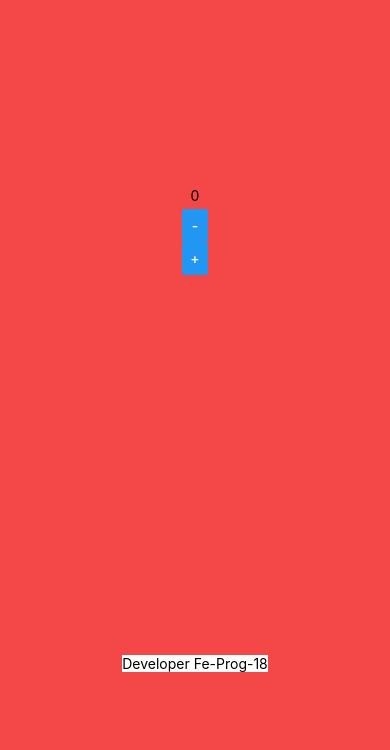
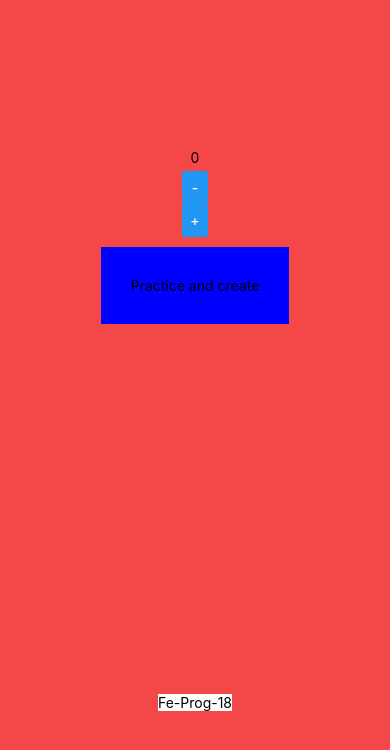
Before and after one commit to felipe-programador-18/reactnative, a React Native app in the folder my-app/: screen / in a window 390 px wide. Shown: the top 750 px of the page. Built offline with nearby package versions, Linux system fonts and the light colour scheme.

Commit message:
c13- adding new View div

```diff
--- a/my-app/App.js
+++ b/my-app/App.js
@@ -1,8 +1,8 @@
 import { StatusBar } from 'expo-status-bar';
 import { useState } from 'react';
-import { Button, StyleSheet, Text, View, Image } from 'react-native';
+import { Button, StyleSheet, Text, View, } from 'react-native';
 
-import logo from './assets/img.jpg'
+
 
 export default function App() {
 
@@ -25,20 +25,24 @@ export default function App() {
 
        <View style = {styles.square}>
        <Text style = {styles.zero}> {num} </Text>
-
        <Button style={styles.one} title='-' onPress={Decrement} />
        <Button style={styles.two} title='+' onPress={Increment} />
+       </View>
+
+       <View style= {styles.kind} >
+       <Text>Practice and create</Text>
+       </View>
 
 
-        </View>
-
-       <View>
        <View>
 
-        <Text style= {styles.footer} >Developer Fe-Prog-18</Text>
-       </View>
+
+         <View>
+          <Text style= {styles.footer} >Fe-Prog-18</Text>
+         </View>
 
     </View>
+
     </View>
   );
 }
@@ -69,6 +73,10 @@ const styles = StyleSheet.create({
 
   square:{
     padding: 10
-  }
+  },
+ kind:{
+   padding:30,
+   backgroundColor:'blue'
 
+ }
 });
```
